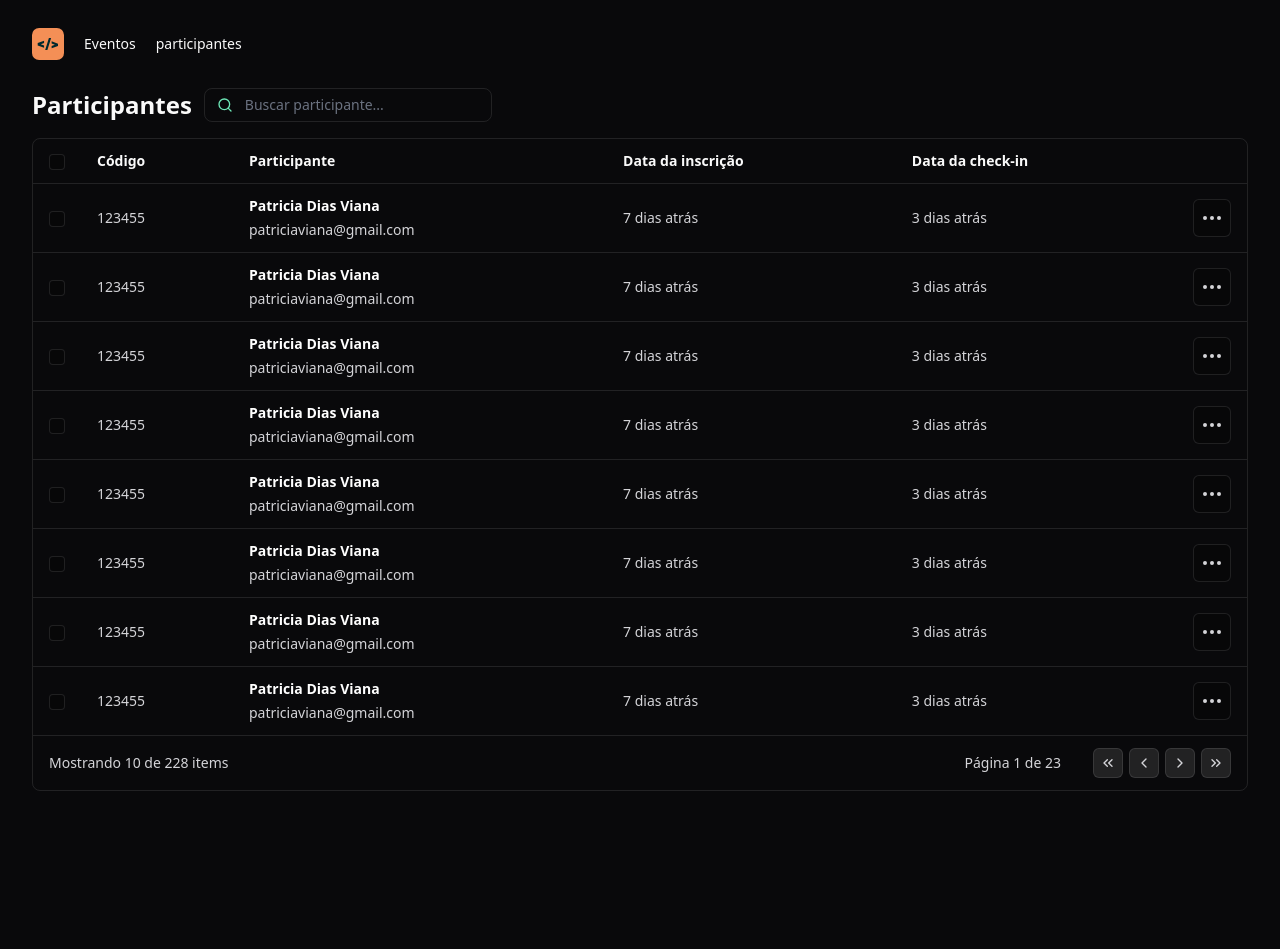
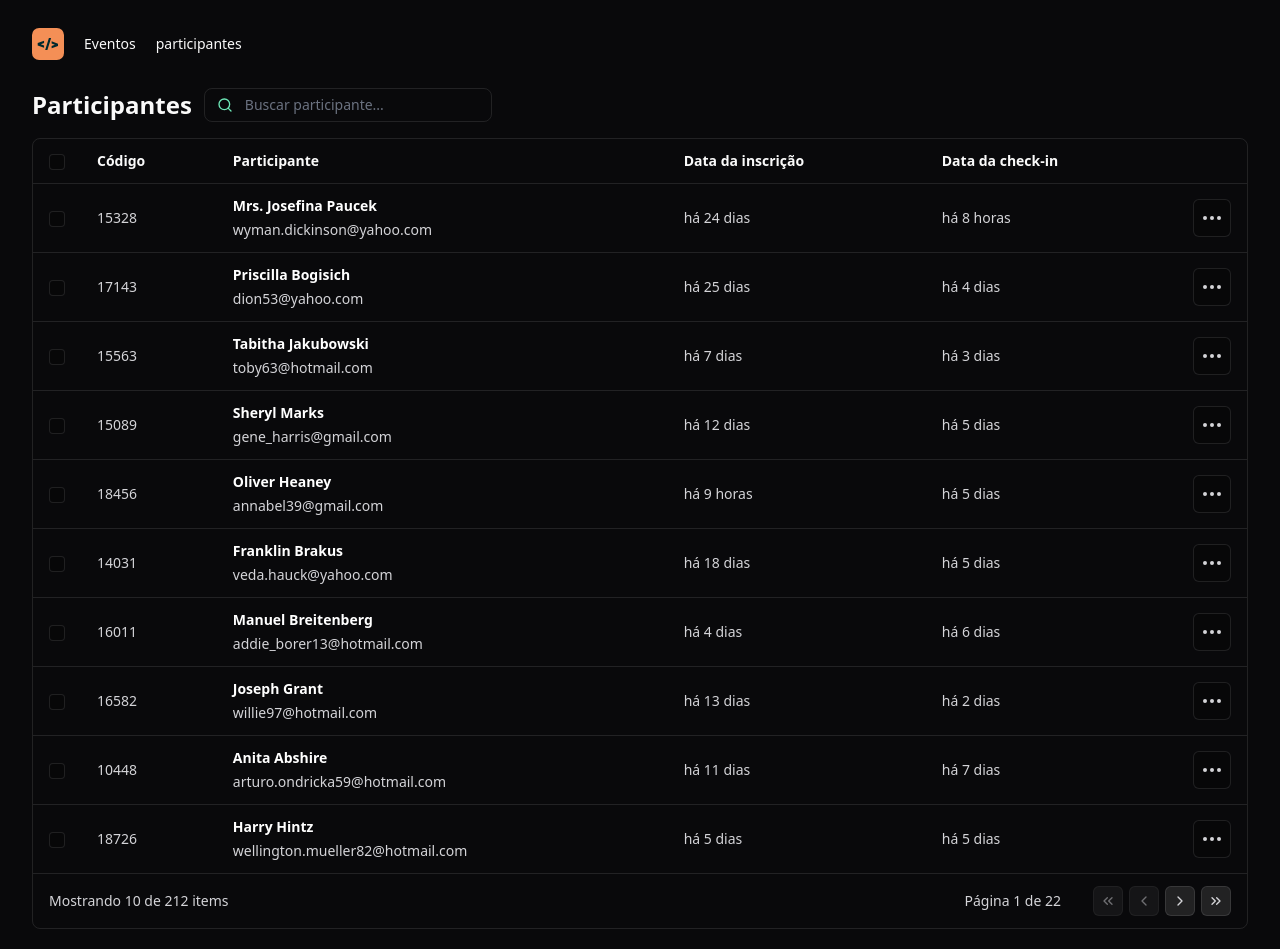
Before and after one commit to patriciadivi/pass-in-web, a React (Vite) app: page / in a window 1280 px wide. Before the commit the page ends 811 px from the top, so only its background shows below. Built offline with nearby package versions, Linux system fonts and the light colour scheme.

Commit message:
feat(DESENVOLVIMENTO):

```diff
--- a/src/components/attendee-list.tsx
+++ b/src/components/attendee-list.tsx
@@ -1,18 +1,45 @@
 import { Search, MoreHorizontal, ChevronLeft, ChevronsLeft, ChevronRight, ChevronsRight } from "lucide-react";
+import dayjs from 'dayjs'
+import 'dayjs/locale/pt-br'
+import relativeTime from 'dayjs/plugin/relativeTime'
 import { IconButton } from "./icon-button";
 import { Table } from "./table/table";
 import { TableHeader } from "./table/table-header";
 import { TableCell } from "./table/table-cell";
 import { TableRow } from "./table/table-row";
 import { ChangeEvent, useState } from "react";
+import { attendees } from "../data/attendees";
+
+dayjs.extend(relativeTime)
+dayjs.locale('pt-br')
 
 export function AttendeeList() {
   const [search, setSearch] = useState('')
+  const [page, setPage] = useState(1)
+
+  const totalPages = Math.ceil(attendees.length / 10)
 
   function onSearchInputChanged(event: ChangeEvent<HTMLInputElement>) {
     setSearch(event.target.value)
     console.log('----> searchTerm', search)
   }
+
+  function goToFirstPage() {
+    setPage(1)
+  }
+
+  function goToPreviousPage() {
+    setPage(page - 1)
+  }
+
+  function goToNextPage() {
+    setPage(page + 1)
+  }
+
+  function goToLastPage () {
+    setPage(totalPages)
+  }
+
 
   return (
     <div className="flex flex-col gap-4">
@@ -40,21 +67,25 @@ export function AttendeeList() {
         </thead>
 
         <tbody className="border-b border-white/10">
-          {Array.from({length: 8}).map((_, i) => {
+          {attendees.slice((page - 1) * 10, page * 10).map((attendees) => {
             return (
-              <TableRow key={i} className="border-b border-white/10 hover:bg-white/5">
+              <TableRow key={attendees.id} className="border-b border-white/10 hover:bg-white/5">
                 <TableCell>
                   <input type="checkbox" className="size-4 bg-black/20 rounded border border-white/10 checked:text-orange-400" />
                 </TableCell>
-                <TableCell>123455</TableCell>
+                <TableCell>{attendees.id}</TableCell>
                 <TableCell>
                   <div className="flex flex-col gap-1">
-                    <span className="font-semibold text-white">Patricia Dias Viana</span>
-                    <span>patriciaviana@gmail.com</span>
+                    <span className="font-semibold text-white">{attendees.name}</span>
+                    <span>{attendees.email}</span>
                   </div>
                 </TableCell>
-                <TableCell>7 dias atrás</TableCell>
-                <TableCell>3 dias atrás</TableCell>
+                <TableCell>
+                  {dayjs().to(attendees.createdAt)}
+                </TableCell>
+                <TableCell>
+                  {dayjs().to(attendees.checkedInAt)}
+                </TableCell>
                 <TableCell className="py-3 px-4 text-sm text-zinc-300">
                   <IconButton transparent={true}>
                     <MoreHorizontal />
@@ -68,23 +99,23 @@ export function AttendeeList() {
         <tfoot>
           <tr>
             <TableCell colSpan={3}>
-              Mostrando 10 de 228 items
+              Mostrando 10 de {attendees.length} items
             </TableCell>
             <TableCell className="text-right" colSpan={3}>
               <div className="inline-flex items-center gap-8">
-                <span>Página 1 de 23</span>
+                <span>Página {page} de {totalPages}</span>
 
                 <div className="flex gap-1.5">
-                  <IconButton>
+                  <IconButton onClick={goToFirstPage} disabled={page === 1}>
                     <ChevronsLeft className="size-4" />
                   </IconButton>
-                  <IconButton>
+                  <IconButton onClick={goToPreviousPage} disabled={page === 1}>
                     <ChevronLeft className="size-4" />
                   </IconButton>
-                  <IconButton>
+                  <IconButton onClick={goToNextPage} disabled={page === totalPages}>
                     <ChevronRight className="size-4" />
                   </IconButton>
-                  <IconButton>
+                  <IconButton onClick={goToLastPage} disabled={page === totalPages}>
                     <ChevronsRight className="size-4" />
                   </IconButton>
                 </div>
```
